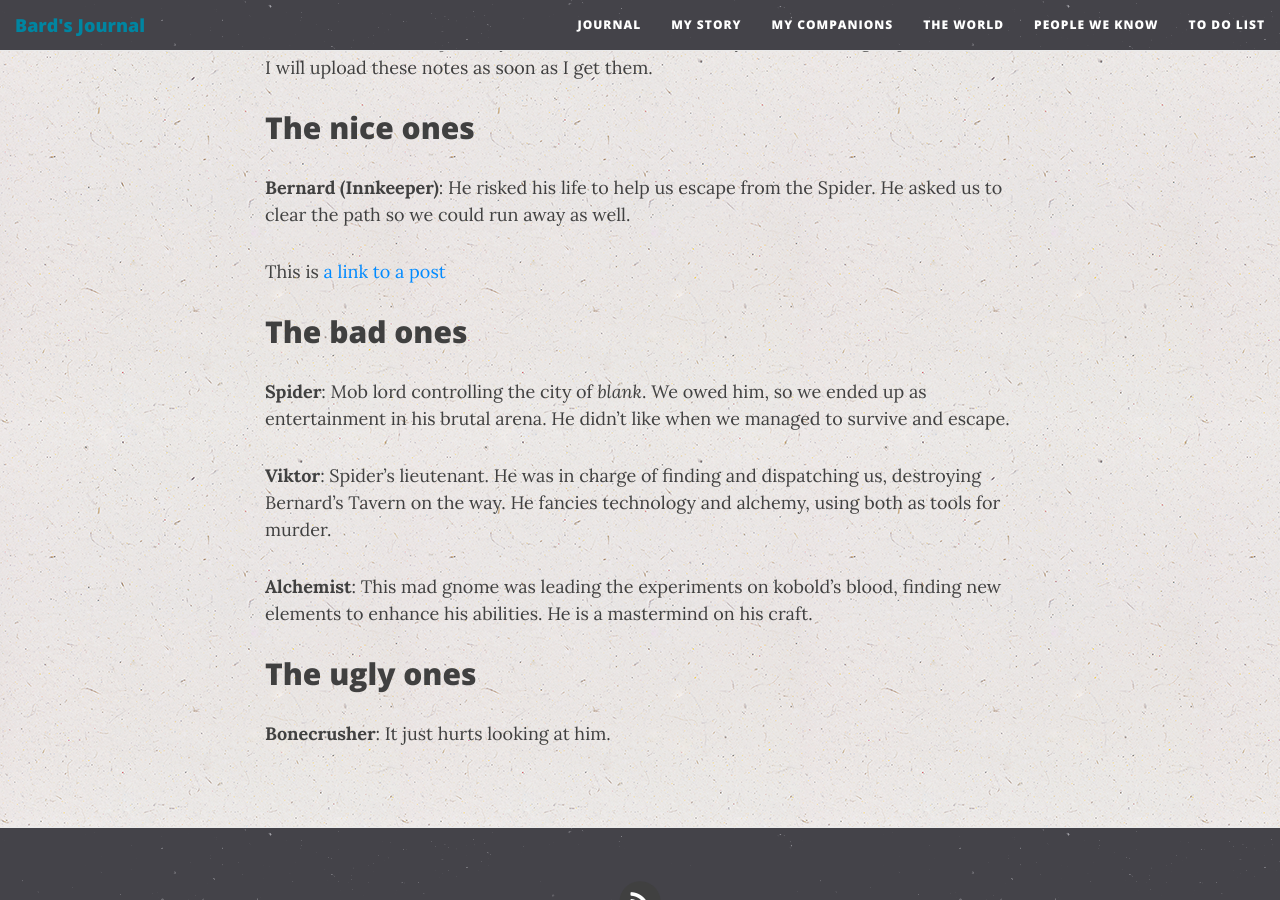
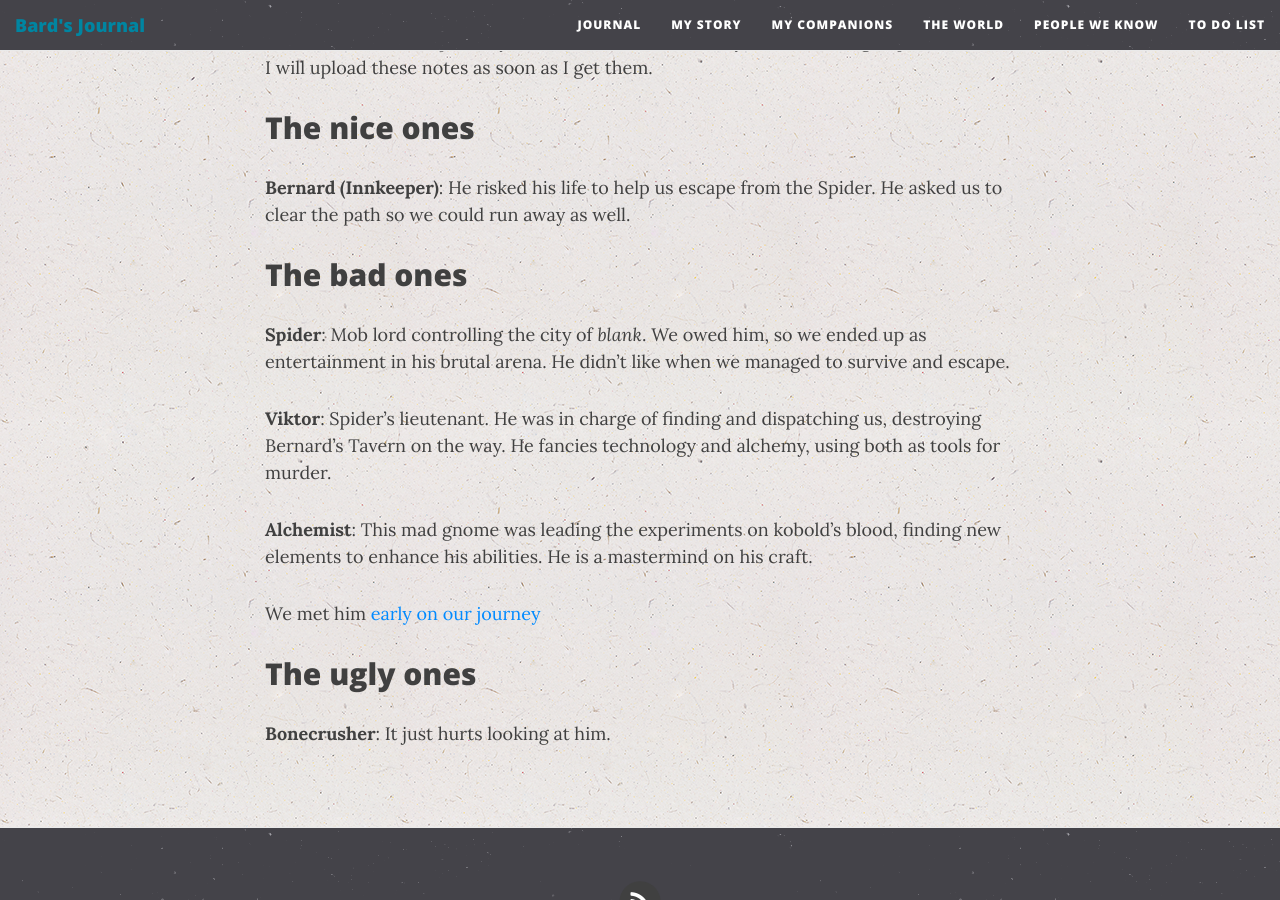
Before and after one commit to GinoGalotti/guildgazette, a Jekyll site: the page built from people.md, in a window 1280 px wide and 900 px high, scrolled down 581 px. Built offline with Jekyll 4.4.1, drawn with Linux system fonts in a browser that asks for light colours; nearby versions of some CDN libraries.

Commit message:
test post link

```diff
--- a/people.md
+++ b/people.md
@@ -11,9 +11,6 @@ The code I used to cipher my notes is lost, so I could only recover little glimp
 
 **Bernard (Innkeeper)**: He risked his life to help us escape from the Spider. He asked us to clear the path so we could run away as well.
 
-This is [a link to a post]({{ site.baseurl }}{% post_url 2019-01-23-a-day-in-the-cave %})
-
-
 ## The bad ones
 
 **Spider**: Mob lord controlling the city of _blank_. We owed him, so we ended up as entertainment in his brutal arena. He didn't like when we managed to survive and escape.
@@ -22,6 +19,8 @@ This is [a link to a post]({{ site.baseurl }}{% post_url 2019-01-23-a-day-in-the
 
 **Alchemist**: This mad gnome was leading the experiments on kobold's blood, finding new elements to enhance his abilities. He is a mastermind on his craft.
 
+We met him [early on our journey]({{ site.baseurl }}{% post_url 2019-01-23-a-day-in-the-cave %})
+
 ## The ugly ones
 
 **Bonecrusher**: It just hurts looking at him.
```
